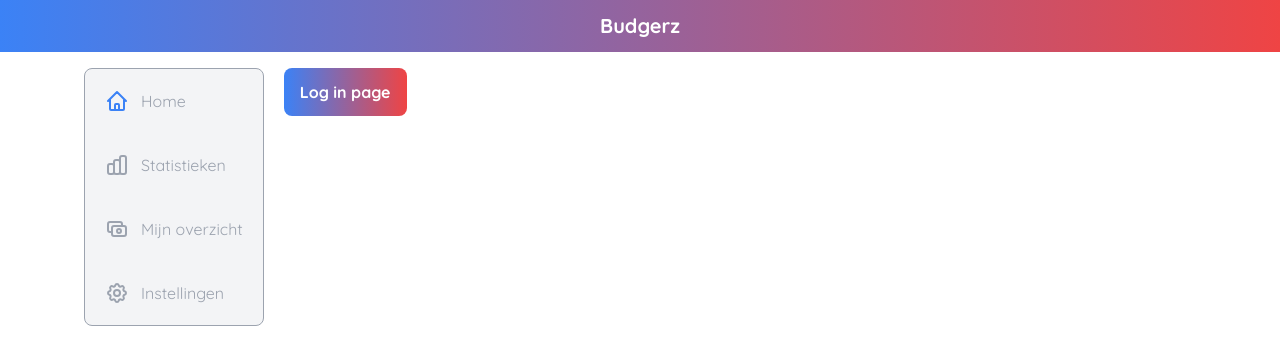
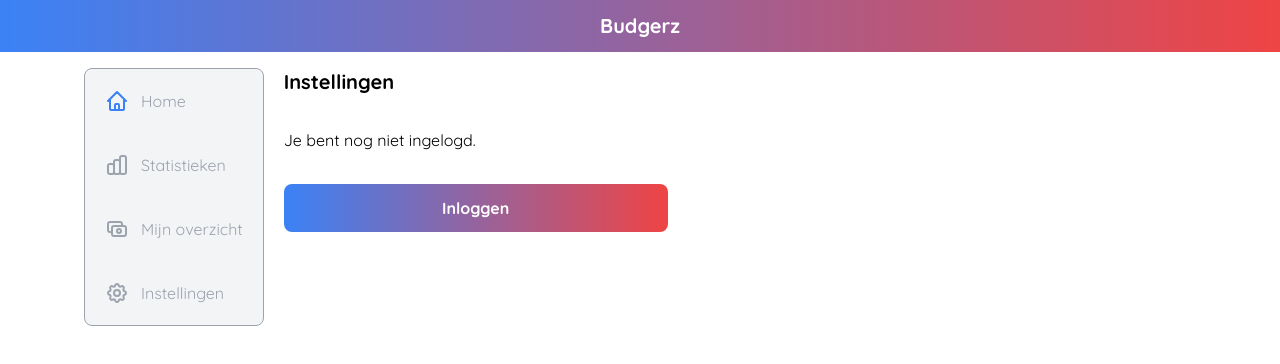
Before and after one commit to Rgerard96/Finance-Manager---Budgerz, a Next.js app: page /instellingen in a window 1280 px wide. Shown: the top 364 px of the page. Built offline with nearby package versions, Linux system fonts and the light colour scheme.

Commit message:
update settings page

```diff
--- a/pages/instellingen.js
+++ b/pages/instellingen.js
@@ -11,12 +11,17 @@ export default function Instellingen() {
         <meta name='description' content='Generated by create next app' />
         <link rel='icon' href='/favicon.ico' />
       </Head>
+      <h1 className='text-xl font-bold mb-8'>Instellingen</h1>
 
-      <div
-        className='bg-gradient-to-r from-blue-500  to-red-500 text-white rounded-lg font-bold py-3 text-center cursor-pointer w-fit px-4'
-        onClick={() => router.push('/inloggen')}
-      >
-        Log in page
+
+      <div className='text-left space-y-8'>
+        <p>Je bent nog niet ingelogd.</p>
+        <div
+          className='bg-gradient-to-r from-blue-500  to-red-500 text-white rounded-lg font-bold py-3 text-center cursor-pointer w-full max-w-sm px-4'
+          onClick={() => router.push('/inloggen')}
+        >
+          Inloggen
+        </div>
       </div>
     </div>
   );
```
